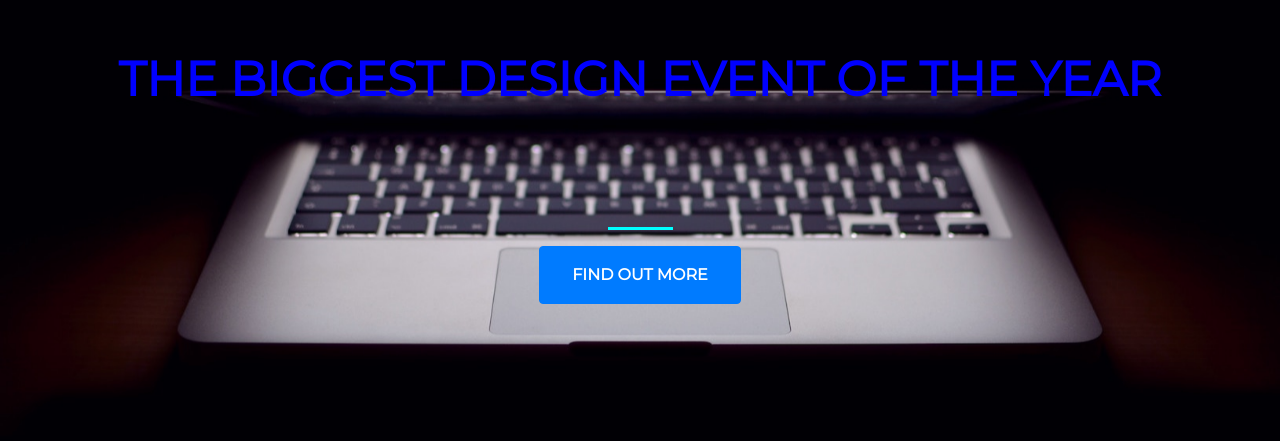
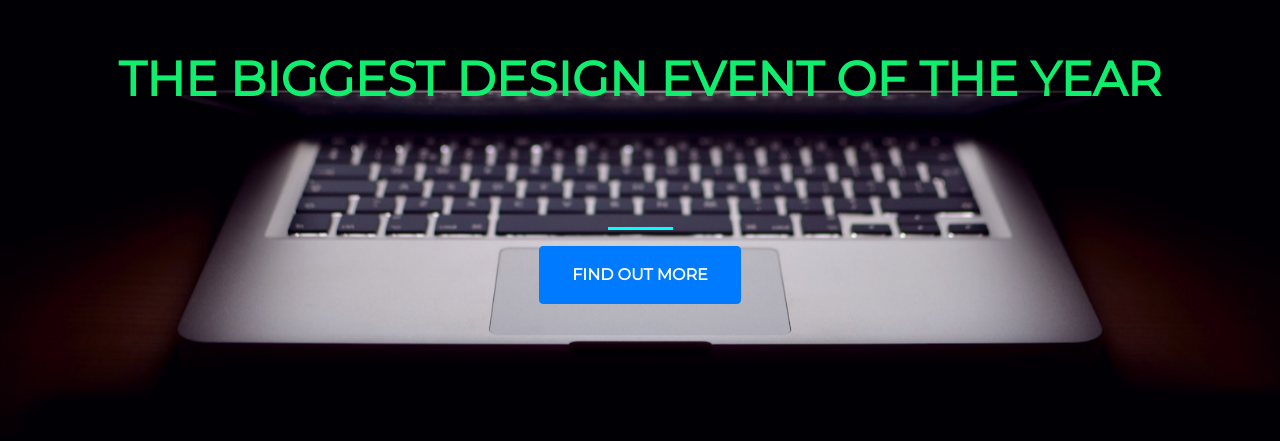
Before and after one commit to Daslaw/design-Landing-page, a plain HTML site: page index.html in a window 1280 px wide. Shown: the part 223-664 px from the top of the page. Drawn offline with nearby package versions, Linux system fonts and the light colour scheme.

Commit message:
Update style.css

```diff
--- a/style.css
+++ b/style.css
@@ -12,7 +12,7 @@ html {
 
 h1{
     font-size: 3rem;
-    color: blue;
+    color: rgb(16, 238, 109);
 
 }
 .buffer{
```
